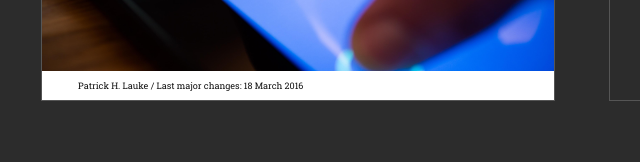
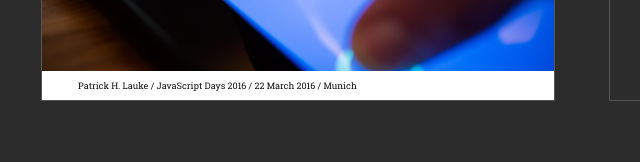
Before and after one commit to patrickhlauke/getting-touchy-presentation, a website: page index.html in a window 1280 px wide. Shown: the part 422-584 px from the top of the page, 58-698 px from the left. Drawn offline with Linux system fonts and the light colour scheme.

Commit message:
Conference-specific title slide

```diff
--- a/index.html
+++ b/index.html
@@ -28,7 +28,7 @@
         <h2>Getting <strong>touchy</strong></h2>
         <p>An introduction to <strong>touch and pointer</strong> events</p>
     </div>
-    <p class="info">Patrick H. Lauke / Last major changes: 18 March 2016</p>
+    <p class="info">Patrick H. Lauke / JavaScript Days 2016 / 22 March 2016 / Munich</p>
     <img src="pictures/backgrounds/background-cover.jpg" alt="" class="cover">
 </div></section>
 
```
